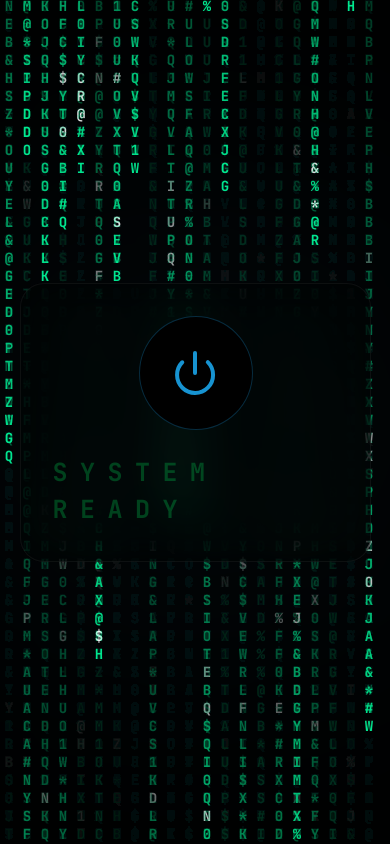
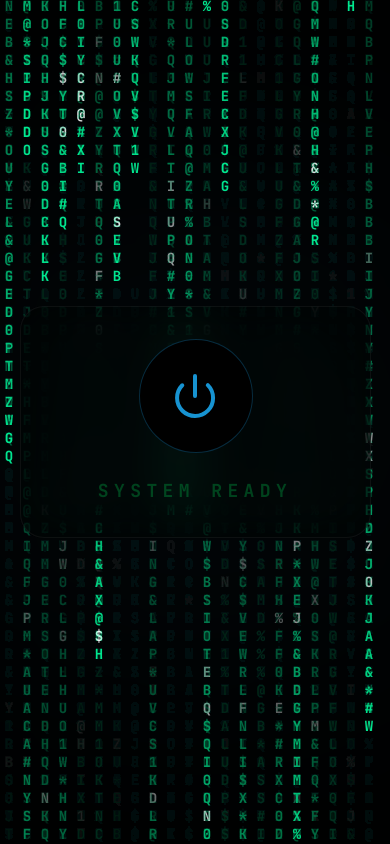
Before and after one commit to schak04/meetsept, a React (Vite) app: page / in a window 390 px wide. Built offline with nearby package versions, Linux system fonts and the light colour scheme.

Commit message:
style: tweak poweron screen's 'system ready' text size for mobiles

```diff
--- a/src/components/layout/PowerOn.jsx
+++ b/src/components/layout/PowerOn.jsx
@@ -84,7 +84,7 @@ export default function PowerOn({ onStart }) {
                 </button>
                 <div className='flex flex-col items-center gap-3'>
                     <motion.div animate={{ opacity: [0.3, 1, 0.3] }} transition={{ duration: 2, repeat: Infinity }} className='flex items-center gap-2'>
-                        <p className='text-[25px] font-mono text-green-500 uppercase tracking-[0.5em] font-bold'>System Ready</p>
+                        <p className='text-lg sm:text-[25px] font-mono text-green-500 uppercase tracking-[0.3em] font-bold'>System Ready</p>
                     </motion.div>
                 </div>
             </motion.div>
```
